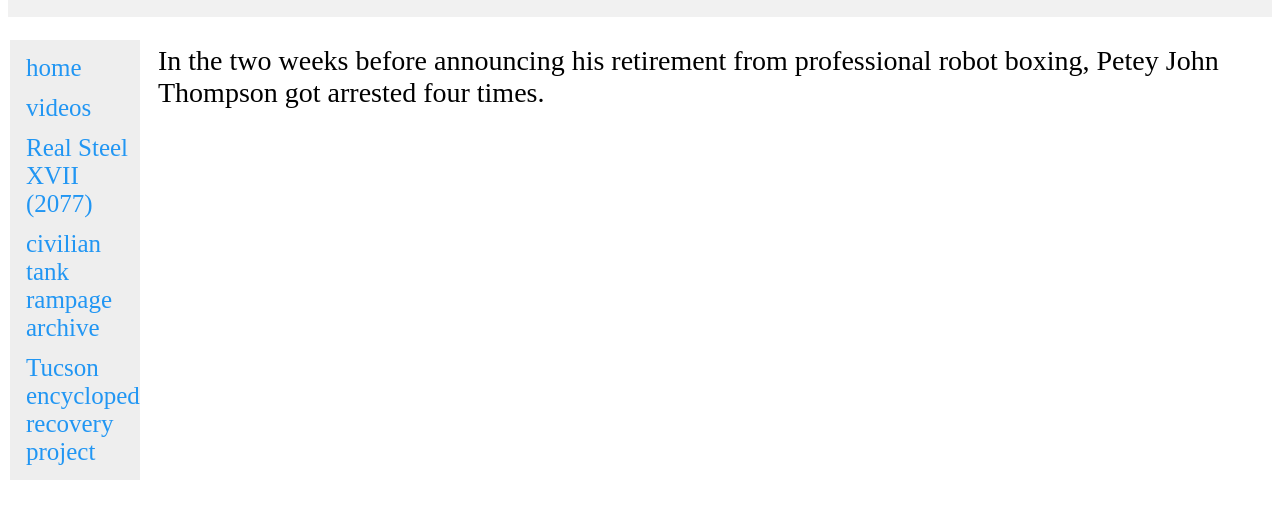
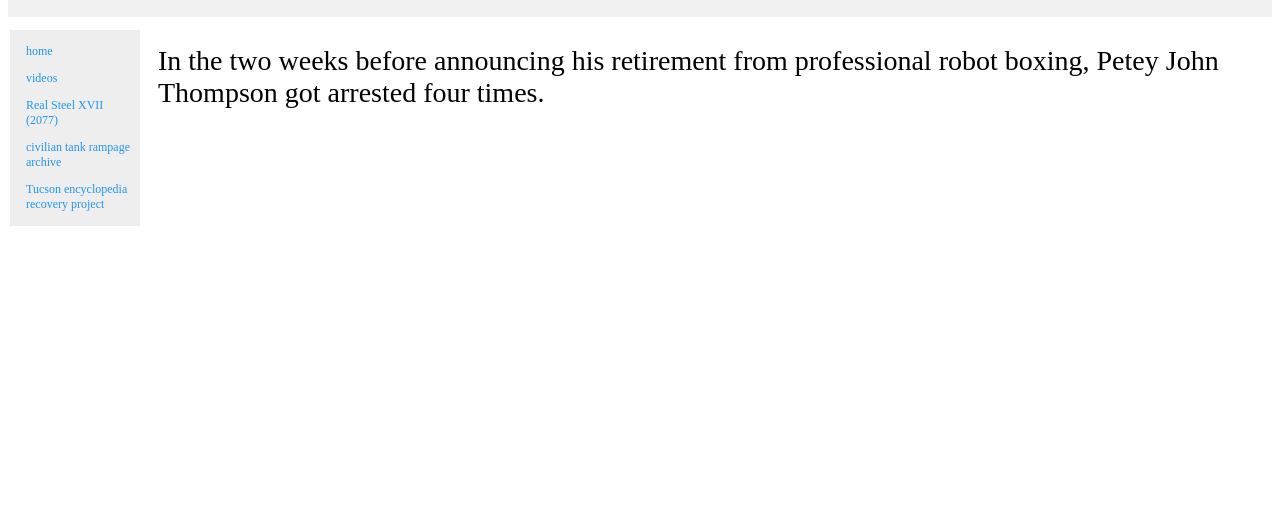
Before and after one commit to zbraner/tinfoilfall, a website: page realsteel.html in a window 1280 px wide. Shown: the part 80-598 px from the top of the page. Drawn offline with Linux system fonts and the light colour scheme.

Commit message:
fiddling

```diff
--- a/gitsitestyle.css
+++ b/gitsitestyle.css
@@ -7,7 +7,7 @@ body {
   width: 130px;
   position: fixed;
   z-index: 1;
-  top: 120px;
+  top: 110px;
   left: 10px;
   background: #eee;
   overflow-x: hidden;
@@ -17,7 +17,7 @@ body {
 .sidenav a {
   padding: 6px 8px 6px 16px;
   text-decoration: none;
-  font-size: 25px;
+  font-size: 12px;
   color: #2196F3;
   display: block;
 }
```
Also changed, not shown: realsteel.html (+1 -0 lines).
